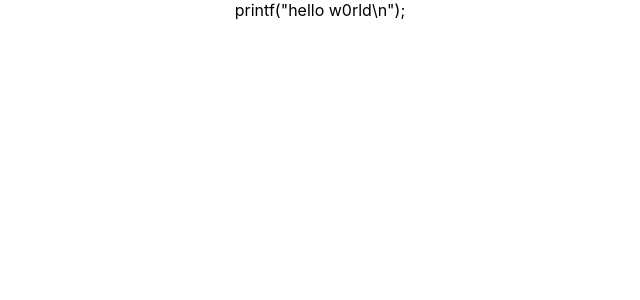
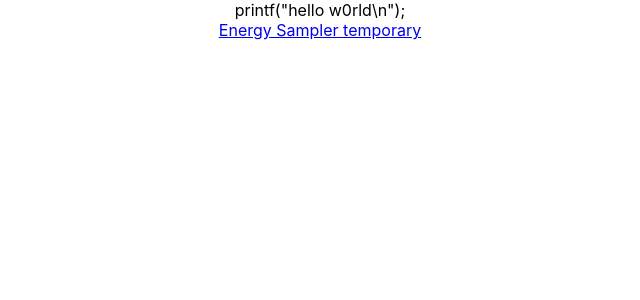
Before and after one commit to aservet1/reactRAPL, a React (Create React App) app in the folder frontend/: page /energydiff in a window 1280 px wide. Shown: the top 300 px of the page, without its empty margins (320-960 px from the left). Built offline with nearby package versions, Linux system fonts and the light colour scheme.

Commit message:
Added Header (need to secorate it better though)

```diff
--- a/frontend/src/App.js
+++ b/frontend/src/App.js
@@ -1,6 +1,7 @@
 import './App.css';
 import EnergySampler from './components/EnergySampler.js';
 import DummyComponent from './components/DummyComponent.js';
+import Header from './components/Header.js'
 
 //Import all needed Component for this tutorial
 import {
@@ -16,8 +17,9 @@ function App() {
     <div className="App">
       printf("hello w0rld\n");
       <Router>
-       <Route exact path="/" component={EnergySampler} />
-       <Route exact path="/dummy" component={DummyComponent} />
+        <Header/>
+        <Route exact path="/" component={EnergySampler} />
+        <Route exact path="/dummy" component={DummyComponent} />
       </Router>
     </div>
   );
--- a/frontend/src/components/DummyComponent.js
+++ b/frontend/src/components/DummyComponent.js
@@ -1,5 +1,4 @@
 import React from 'react';
-
 
 class DummyComponent extends React.Component {
 
--- /dev/null
+++ b/frontend/src/components/Header.js
@@ -0,0 +1,29 @@
+import React from 'react';
+import { NavLink } from 'react-router-dom';
+
+function Header () {
+    return (
+        <nav>
+            <NavLink exact activeClassName="active" to="/"> Energy Sampler </NavLink>
+            <NavLink exact activeClassName="active" to="/dummy"> temporary </NavLink>
+        </nav>
+    );
+}
+
+export default Header;
+
+// import React from "react";
+// import { NavLink } from "react-router-dom";
+// function Header() {
+//   return (
+//     <nav>
+//       <NavLink exact activeClassName="active" to="/">        Home
+//       </NavLink>
+//       <NavLink activeClassName="active" to="/users">        Users
+//       </NavLink>
+//       <NavLink activeClassName="active" to="/contact">        Contact
+//       </NavLink>
+//     </nav>
+//   );
+// }
+// export default Header;
```
